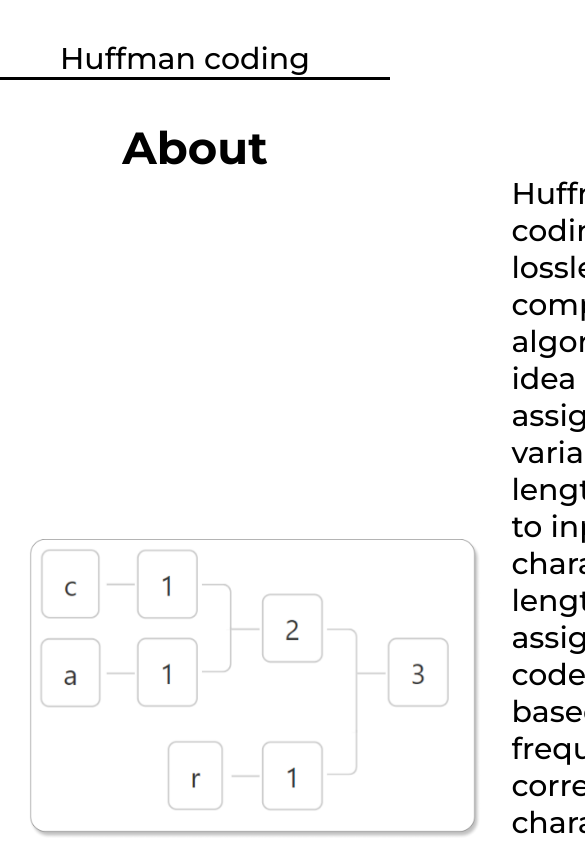
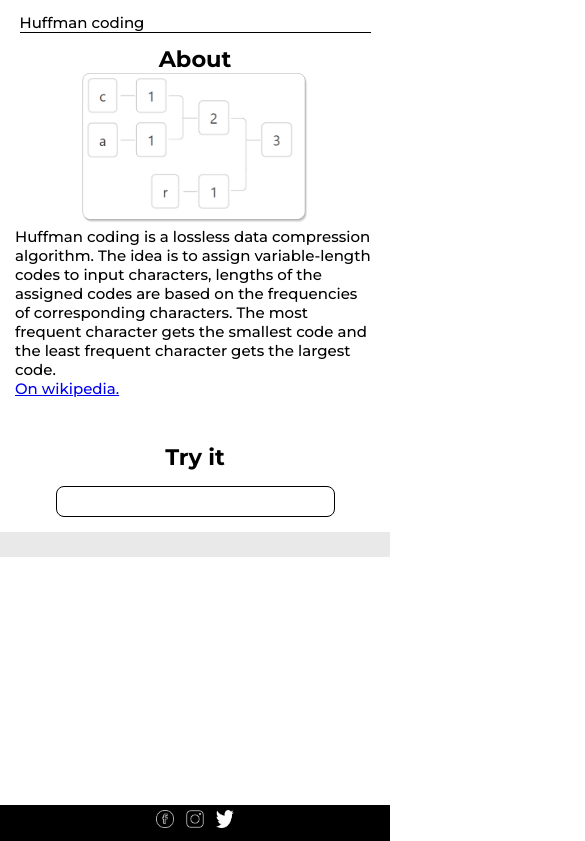
Before and after one commit to GTFTT/HuffmanCoding, a React (Create React App) app: page / in a window 390 px wide. Shown: the top 841 px of the page, 585 px wide, since content can reach past the window. Built offline with nearby package versions, Linux system fonts and the light colour scheme.

Commit message:
Added mobile adaptation

```diff
--- a/src/App.css
+++ b/src/App.css
@@ -1,9 +1,16 @@
 .contentCont {
     margin: 0 auto;
     width: 85vw;
-    min-height: 150vh;
+    min-height: 120vh;
 }
 
 .contentCont > * {
     margin-bottom: 3em;
 }
+
+@media screen and (max-width: 700px) {
+    .contentCont {
+        min-height: 90vh;
+        width: 100vw;
+    }
+}
--- a/src/common/Footer/styles.module.css
+++ b/src/common/Footer/styles.module.css
@@ -8,6 +8,7 @@
     background-color: black;
     color: white;
     font-size: 0.8em;
+    bottom: 0;
 }
 
 .copyright {
@@ -20,3 +21,9 @@
     width: 18px;
     padding: 0 0.8em;
 }
+
+@media screen and (max-width: 700px) {
+    .mainCont {
+        font-size: 0.5em;
+    }
+}
--- a/src/common/Header/styles.module.css
+++ b/src/common/Header/styles.module.css
@@ -8,6 +8,15 @@
 
 .title {
     width: 85%;
-    padding: 0 2em;
     border-bottom: 0.1em solid black;
 }
+
+@media screen and (max-width: 700px) {
+    .title {
+        width: 90%;
+    }
+
+    .mainCont {
+        min-height: 3em;
+    }
+}
--- a/src/components/AboutHuffman/index.js
+++ b/src/components/AboutHuffman/index.js
@@ -9,7 +9,7 @@ function AboutHuffman() {
             <div className={Styles.title}>
                 About
             </div>
-            <div className={Styles.mainCont}>
+            <div className={Styles.infoCont}>
                 <div>
                     <img className={Styles.huffmanTreeImage} src={ HuffmanImage } alt="" />
                 </div>
--- a/src/components/AboutHuffman/styles.module.css
+++ b/src/components/AboutHuffman/styles.module.css
@@ -1,4 +1,4 @@
-.mainCont {
+.infoCont {
     box-sizing: border-box;
     display: flex;
     justify-content: space-between;
@@ -18,7 +18,14 @@
 }
 
 .text {
-    width: 50%;
     padding: 0 1em;
     width: auto;
 }
+
+@media screen and (max-width: 700px) {
+    .infoCont {
+        display: flex;
+        flex-direction: column;
+        min-height: 4em;
+    }
+}
--- a/src/index.css
+++ b/src/index.css
@@ -19,3 +19,10 @@ html{
   margin: 0;
   padding: 0;
 }
+
+
+@media screen and (max-width: 700px) {
+  body {
+    font-size: 15px;
+  }
+}
```
Also changed, not shown: public/logo192.png (deleted), public/logo512.png (deleted), public/robots.txt (deleted).
